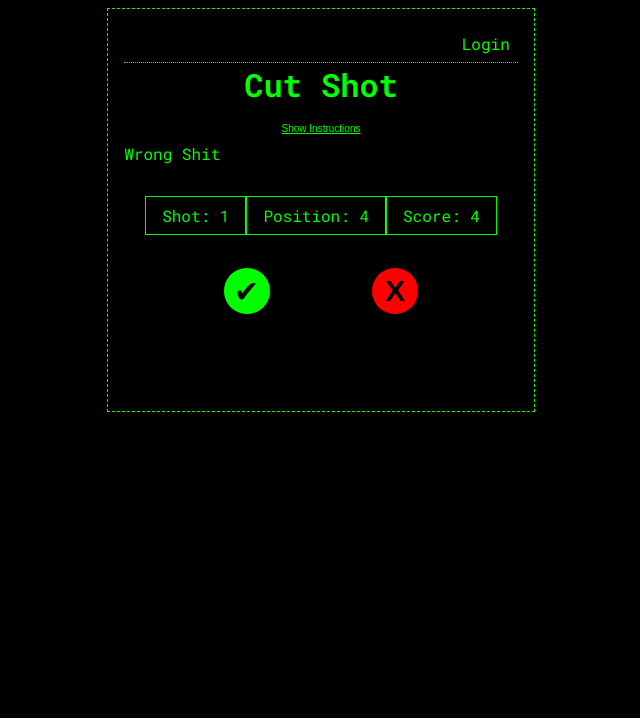
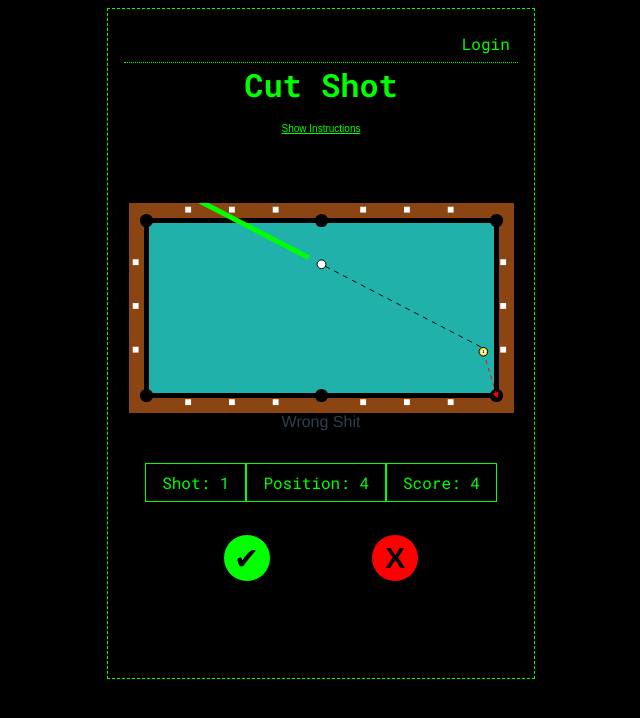
Before and after one commit to moviefan322/vuebsdrills, a Vue app: page /drill/1 in a window 1280 px wide. Shown: the top 718 px of the page, without its empty margins (319-959 px from the left). Built offline with nearby package versions, Linux system fonts and the light colour scheme.

Commit message:
fixes follow shot drill

```diff
--- a/src/components/TableComponent.vue
+++ b/src/components/TableComponent.vue
@@ -1,6 +1,6 @@
 <template>
   <div id="main">
-    <!-- <PoolTable
+    <PoolTable
       :tableWidth="350"
       :ballPositionsProp="ballPositionProps"
       :pottingPocketProp="pottingPocketProp"
@@ -11,12 +11,12 @@
       :bankShotLineProp="bankShotLineProp"
       v-if="useProps"
     />
-    <PoolTable :tableWidth="350" v-else /> -->
+    <PoolTable :tableWidth="350" v-else />
     <p>Wrong Shit</p>
   </div>
 </template>
 
-<!--
+
 <script setup lang="ts">
 import PoolTable from '../components/PoolTable.vue'
 import { useDrillStore } from '../stores/drill'
@@ -924,4 +924,4 @@ const bankShotLineProp = computed(() => {
   color: #2c3e50;
   margin-top: 60px;
 }
-</style> -->
+</style>
--- a/src/data/tableSetup.ts
+++ b/src/data/tableSetup.ts
@@ -83,7 +83,27 @@ export const stopShotTableSetup: TableSetup = {
   ballPositionProps: [
     [
       { number: 1, x: 7.7, y: 0.15 },
-      { number: 0, x: 1, y: 1 }
+      { number: 0, x: 8, y: 0.25 }
+    ],
+    [
+      { number: 1, x: 7.7, y: 0.15 },
+      { number: 0, x: 7, y: 0.25 }
+    ],
+    [
+      { number: 1, x: 7.7, y: 0.15 },
+      { number: 0, x: 6, y: 0.25 }
+    ],
+    [
+      { number: 1, x: 7.7, y: 0.15 },
+      { number: 0, x: 5, y: 0.25 }
+    ],
+    [
+      { number: 1, x: 7.7, y: 0.15 },
+      { number: 0, x: 4, y: 0.25 }
+    ],
+    [
+      { number: 1, x: 7.7, y: 0.15 },
+      { number: 0, x: 3, y: 0.25 }
     ],
     [
       { number: 1, x: 7.7, y: 0.15 },
@@ -91,36 +111,16 @@ export const stopShotTableSetup: TableSetup = {
     ],
     [
       { number: 1, x: 7.7, y: 0.15 },
-      { number: 0, x: 3, y: 0.25 }
-    ],
-    [
-      { number: 1, x: 7.7, y: 0.15 },
-      { number: 0, x: 4, y: 0.25 }
-    ],
-    [
-      { number: 1, x: 7.7, y: 0.15 },
-      { number: 0, x: 5, y: 0.25 }
-    ],
-    [
-      { number: 1, x: 7.7, y: 0.15 },
-      { number: 0, x: 6, y: 0.25 }
-    ],
-    [
-      { number: 1, x: 7.7, y: 0.15 },
-      { number: 0, x: 7, y: 0.25 }
-    ],
-    [
-      { number: 1, x: 7.7, y: 0.15 },
-      { number: 0, x: 8, y: 0.25 }
+      { number: 0, x: 1, y: 1 }
     ]
   ],
   startIndex: 3,
   showShotLine: true,
   pottingPocketProp: { x: 8, y: 0, show: true },
-  targetSpecs: null,
-  leaveLineProp: null,
-  kickShotLineProp: null,
-  bankShotLineProp: null
+  targetSpecs: { isTarget: false, x: 7.5, y: 0.5, rotate: false, w: 0.65, h: 0.8 },
+  leaveLineProp: { draw: false, x: 0, y: 0 },
+  kickShotLineProp: { draw: false, rails: 0, objectBall: null },
+  bankShotLineProp: { draw: false, objectBall: null, pocket: null }
 }
 
 export const followShotTableSetup: TableSetup = {
@@ -130,44 +130,44 @@ export const followShotTableSetup: TableSetup = {
   ballPositionProps: [
     [
       { number: 1, x: 7.7, y: 0.15 },
-      { number: 0, x: 1, y: 1 }
+      { number: 0, x: 8, y: 0.15 }
     ],
     [
-      { number: 1, x: 7.7, y: 2 },
-      { number: 0, x: 2, y: 1 }
+      { number: 1, x: 8, y: 0.15 },
+      { number: 0, x: 7, y: 0.15 }
     ],
     [
-      { number: 1, x: 7.7, y: 2 },
-      { number: 0, x: 3, y: 0.25 }
+      { number: 1, x: 7, y: 0.15 },
+      { number: 0, x: 6, y: 0.15 }
     ],
     [
-      { number: 1, x: 7.7, y: 2 },
-      { number: 0, x: 4, y: 0.25 }
+      { number: 1, x: 6, y: 0.15 },
+      { number: 0, x: 5, y: 0.15 }
     ],
     [
-      { number: 1, x: 7.7, y: 2 },
-      { number: 0, x: 5, y: 0.25 }
+      { number: 1, x: 5, y: 0.15 },
+      { number: 0, x: 4, y: 0.15 }
     ],
     [
-      { number: 1, x: 7.7, y: 2 },
-      { number: 0, x: 6, y: 0.25 }
+      { number: 1, x: 4, y: 0.15 },
+      { number: 0, x: 3, y: 0.15 }
     ],
     [
-      { number: 1, x: 7.7, y: 2 },
-      { number: 0, x: 7, y: 0.25 }
+      { number: 1, x: 3, y: 0.15 },
+      { number: 0, x: 2, y: .15}
     ],
     [
-      { number: 1, x: 7.7, y: 2 },
-      { number: 0, x: 8, y: 0.25 }
+      { number: 1, x: 2, y: 0.15 },
+      { number: 0, x: 1, y: .15 }
     ]
   ],
   startIndex: 3,
   showShotLine: true,
   pottingPocketProp: { x: 8, y: 0, show: true },
-  targetSpecs: null,
-  leaveLineProp: null,
-  kickShotLineProp: null,
-  bankShotLineProp: null
+  targetSpecs: { isTarget: true, x: 7.65, y: 0.5, rotate: false, w: 0.65, h: 0.8 },
+  leaveLineProp: { draw: false, x: 0, y: 0 },
+  kickShotLineProp: { draw: false, rails: 0, objectBall: null },
+  bankShotLineProp: { draw: false, objectBall: null, pocket: null }
 }
 
 export const tableSetups = [cutShotTableSetup, stopShotTableSetup, followShotTableSetup]
```
